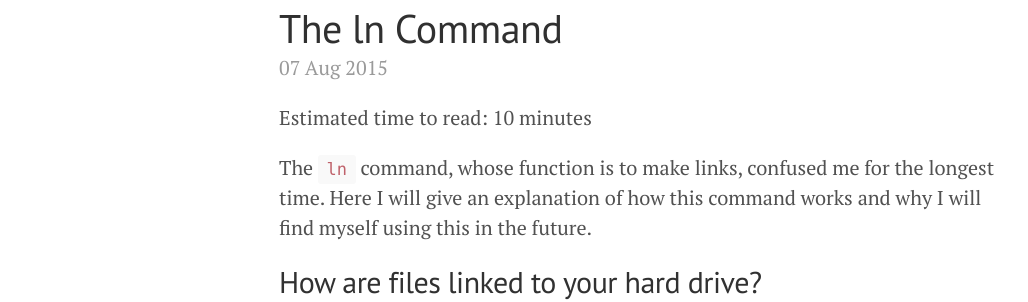
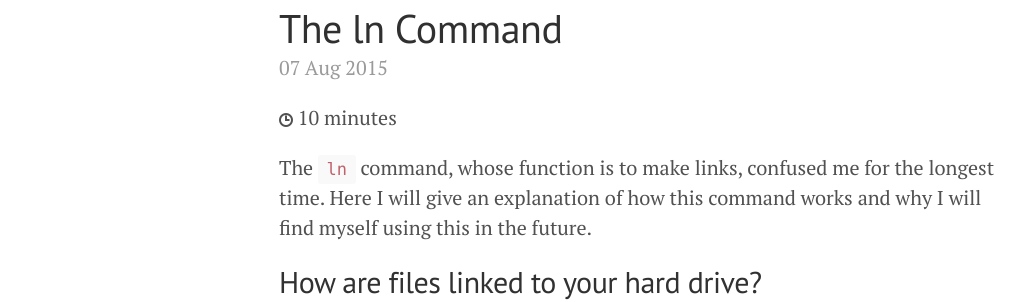
Before and after one commit to erictleung/erictleung.github.io, a Jekyll site: the page built from _posts/2015-08-07-the-ln-command.md, in a window 1280 px wide. Shown: the part 129-431 px from the top of the page, without its empty margins (1-1029 px from the left). Built offline with Jekyll 4.4.1, drawn with Linux system fonts in a browser that asks for light colours; Markdown is read by kramdown in place of the engine named in the settings.

Commit message:
add clock icon to ln post

```diff
--- a/_posts/2015-08-07-the-ln-command.md
+++ b/_posts/2015-08-07-the-ln-command.md
@@ -3,7 +3,7 @@ layout: post
 title: The ln Command
 ---
 
-Estimated time to read: 10 minutes
+<span class="octicon octicon-clock"></span> 10 minutes
 
 The `ln` command, whose function is to make links, confused me for the longest
 time. Here I will give an explanation of how this command works and why I will
```
